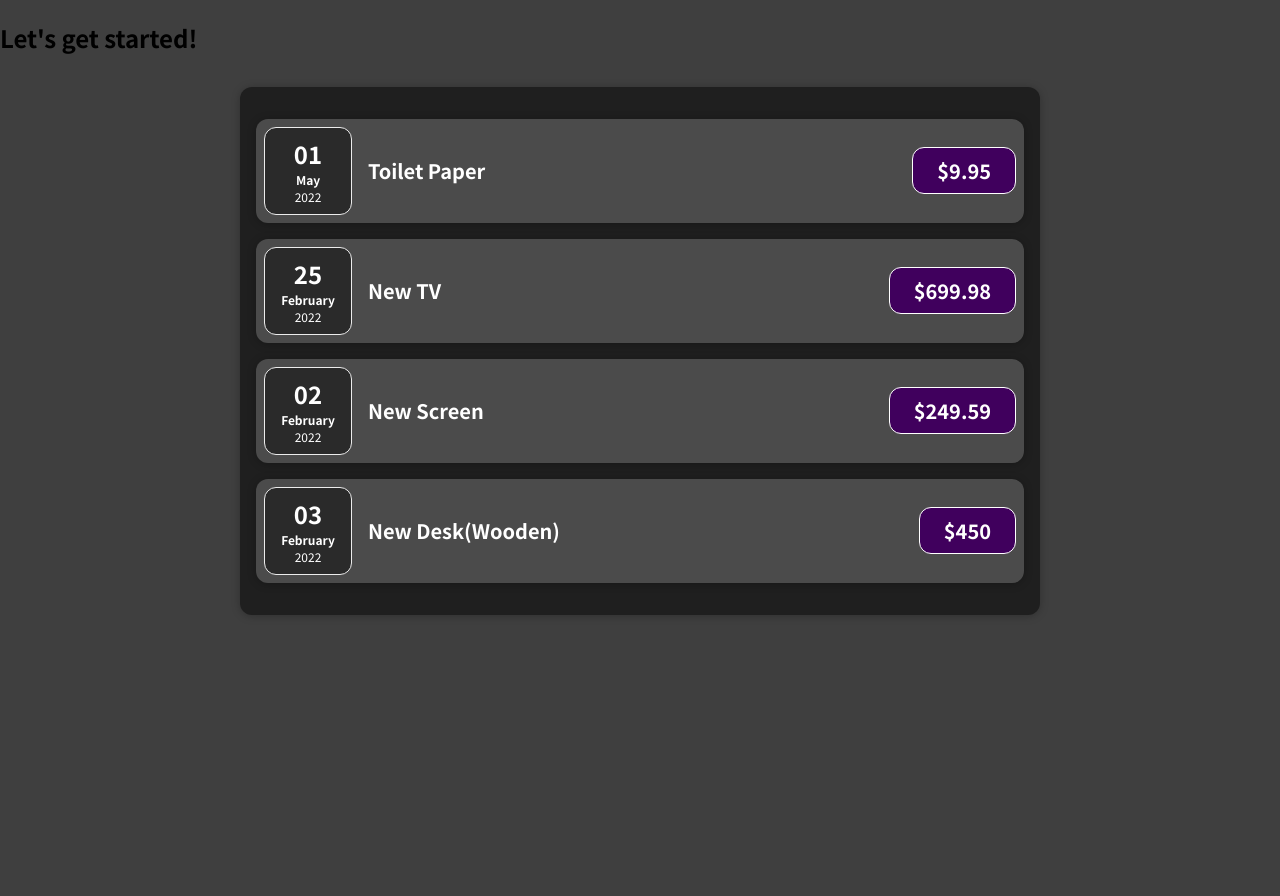
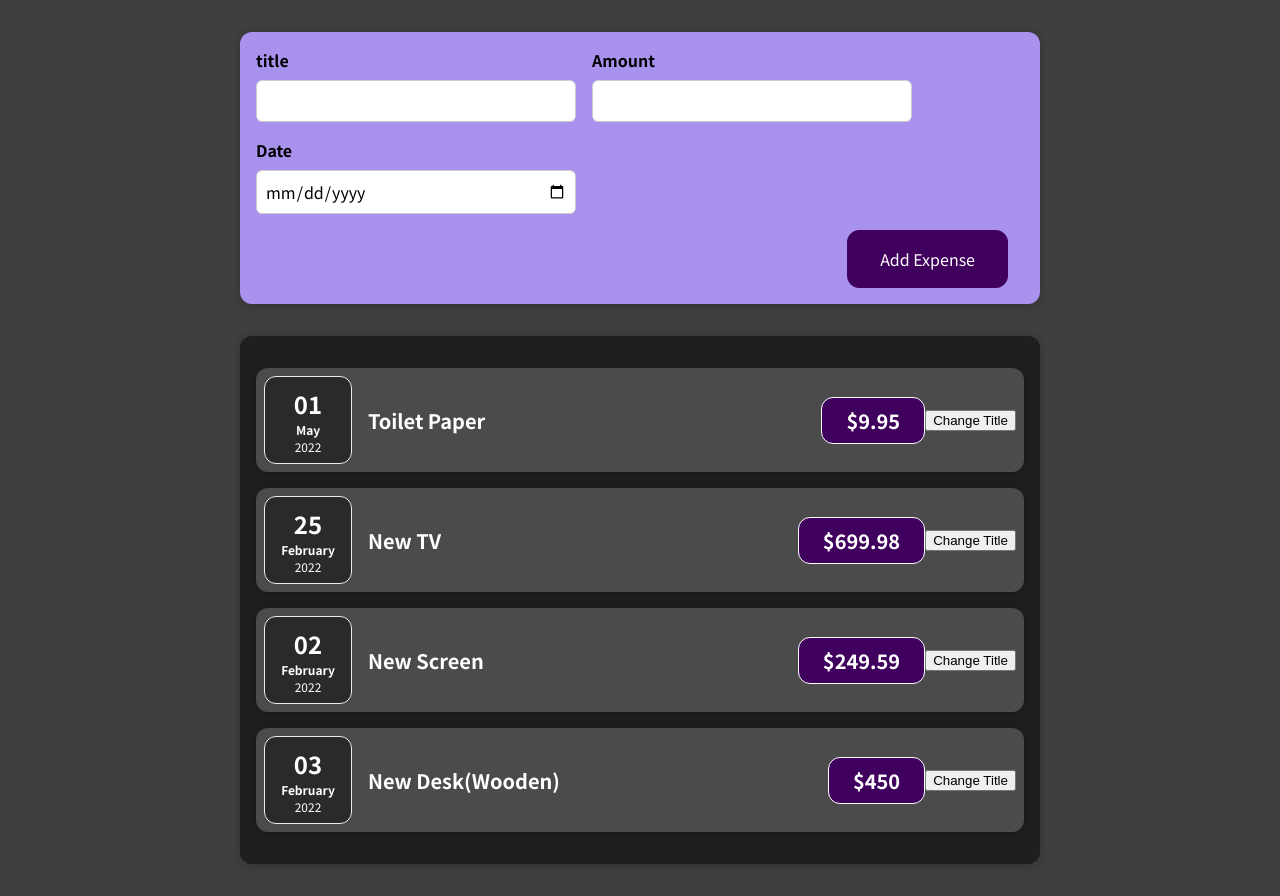
Before and after one commit to ritamxy/mini_wallet, a React (Create React App) app: page / in a window 1280 px wide. Before the commit the page ends 800 px from the top, so only its background shows below. Built offline with nearby package versions, Linux system fonts and the light colour scheme.

Commit message:
Adding Form Inputs

```diff
--- a/src/App.js
+++ b/src/App.js
@@ -1,4 +1,5 @@
 import Expenses from "./components/Expenses/Expenses";
+import NewExpense from "./components/NewExpense/NewExpense";
 
 function App() {
   const expenses = [
@@ -29,7 +30,7 @@
   ];
   return (
     <div>
-      <h2>Let's get started!</h2>
+      <NewExpense />
       <Expenses items={expenses} />
     </div>
   );
--- a/src/components/Expenses/ExpenseItem.js
+++ b/src/components/Expenses/ExpenseItem.js
@@ -1,15 +1,22 @@
+import React, { useState } from "react";
 import "./ExpenseItem.css";
 import ExpenseDate from "./ExpenseDate";
 import Card from "../UI/Card";
 
 function ExpenseItem(props) {
+  const [title, setTitle] = useState(props.title);
+
+  const clickHandler = () => {
+    setTitle("Updated");
+  };
   return (
     <Card className="expense-item">
       <ExpenseDate date={props.date} />
       <div className="expense-item__description">
-        <h2>{props.title}</h2>
+        <h2>{title}</h2>
         <div className="expense-item__price">${props.amount}</div>
       </div>
+      <button onClick={clickHandler}>Change Title</button>
     </Card>
   );
 }
--- /dev/null
+++ b/src/components/NewExpense/ExpenseForm.css
@@ -0,0 +1,26 @@
+.new-expense__controls {
+  display: flex;
+  flex-wrap: wrap;
+  gap: 1rem;
+  margin-bottom: 1rem;
+  text-align: left;
+}
+
+.new-expense__control label {
+  font-weight: bold;
+  margin-bottom: 0.5rem;
+  display: block;
+}
+
+.new-expense__control input {
+  font: inherit;
+  padding: 0.5rem;
+  border-radius: 6px;
+  border: 1px solid #ccc;
+  width: 20rem;
+  max-width: 100%;
+}
+
+.new-expense__actions {
+  text-align: right;
+}
--- /dev/null
+++ b/src/components/NewExpense/ExpenseForm.js
@@ -0,0 +1,28 @@
+import React from "react";
+import "./ExpenseForm.css";
+
+const ExpenseForm = () => {
+  return (
+    <form>
+      <div className="new-expense__controls">
+        <div className="new-expense__control">
+          <label>title</label>
+          <input type="text" />
+        </div>
+        <div className="new-expense__control">
+          <label>Amount</label>
+          <input type="number" min="0.01" step="0.01" />
+        </div>
+        <div className="new-expense__control">
+          <label>Date</label>
+          <input type="date" min="2021-01-01" max="2022-12-31" />
+        </div>
+      </div>
+      <div className="new-expense__actions">
+        <button type="submit">Add Expense</button>
+      </div>
+    </form>
+  );
+};
+
+export default ExpenseForm;
--- /dev/null
+++ b/src/components/NewExpense/NewExpense.css
@@ -0,0 +1,38 @@
+.new-expense {
+  background-color: #a892ee;
+  padding: 1rem;
+  margin: 2rem auto;
+  width: 50rem;
+  max-width: 95%;
+  border-radius: 12px;
+  text-align: center;
+  box-shadow: 0 1px 8px rgba(0, 0, 0, 0.25);
+}
+
+.new-expense button {
+  font: inherit;
+  cursor: pointer;
+  padding: 1rem 2rem;
+  border: 1px solid #40005d;
+  background-color: #40005d;
+  color: white;
+  border-radius: 12px;
+  margin-right: 1rem;
+}
+
+.new-expense button:hover,
+.new-expense button:active {
+  background-color: #510674;
+  border-color: #510674;
+}
+
+.new-expense button.alternative {
+  color: #220131;
+  border-color: transparent;
+  background-color: transparent;
+}
+
+.new-expense button.alternative:hover,
+.new-expense button.alternative:active {
+  background-color: #ddb3f8;
+}
--- /dev/null
+++ b/src/components/NewExpense/NewExpense.js
@@ -0,0 +1,13 @@
+import React from "react";
+import ExpenseForm from "./ExpenseForm";
+import "./NewExpense.css";
+
+const NewExpense = () => {
+  return (
+    <div className="new-expense">
+      <ExpenseForm />
+    </div>
+  );
+};
+
+export default NewExpense;
```
Also changed, not shown: 1 other file (tests, documents, lock files or other folders).
